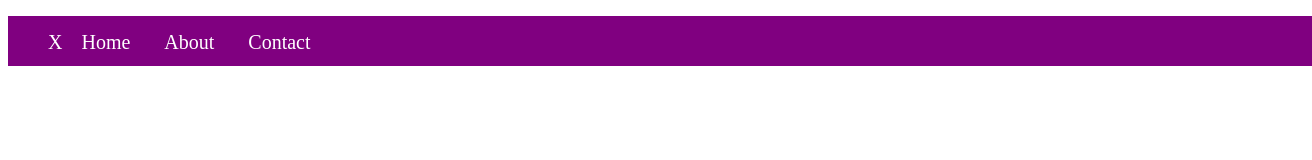
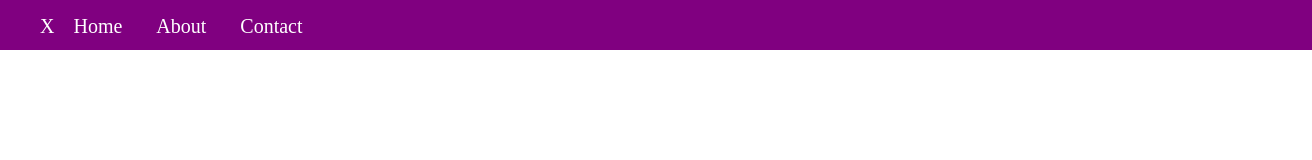
Before and after one commit to michaelJohnJames/menu-list, a plain HTML site: page public/index.html in a window 1280 px wide. Shown: the whole page, 1312 px wide, since content can reach past the window. Drawn offline with Linux system fonts and the light colour scheme.

Commit message:
push navbars to edge of page

```diff
--- a/public/css/index.css
+++ b/public/css/index.css
@@ -1,3 +1,7 @@
+body {
+  margin: 0px;
+}
+
 .hidden {
   display: none;
 }
@@ -6,6 +10,10 @@
     width: 100%;
     height: 50px;
     background-color: purple;
+    position: fixed;
+    z-index: 9999;
+    margin-top: 0;
+    padding-top: 0;
 
   }
 
--- a/public/js/index.js
+++ b/public/js/index.js
@@ -12,7 +12,6 @@ function hideTopNav() {
 function hideSideNav() {
   sideMenu.classList.add('hidden')
   navBar.classList.remove('hidden')
-
 }
 
 
```
